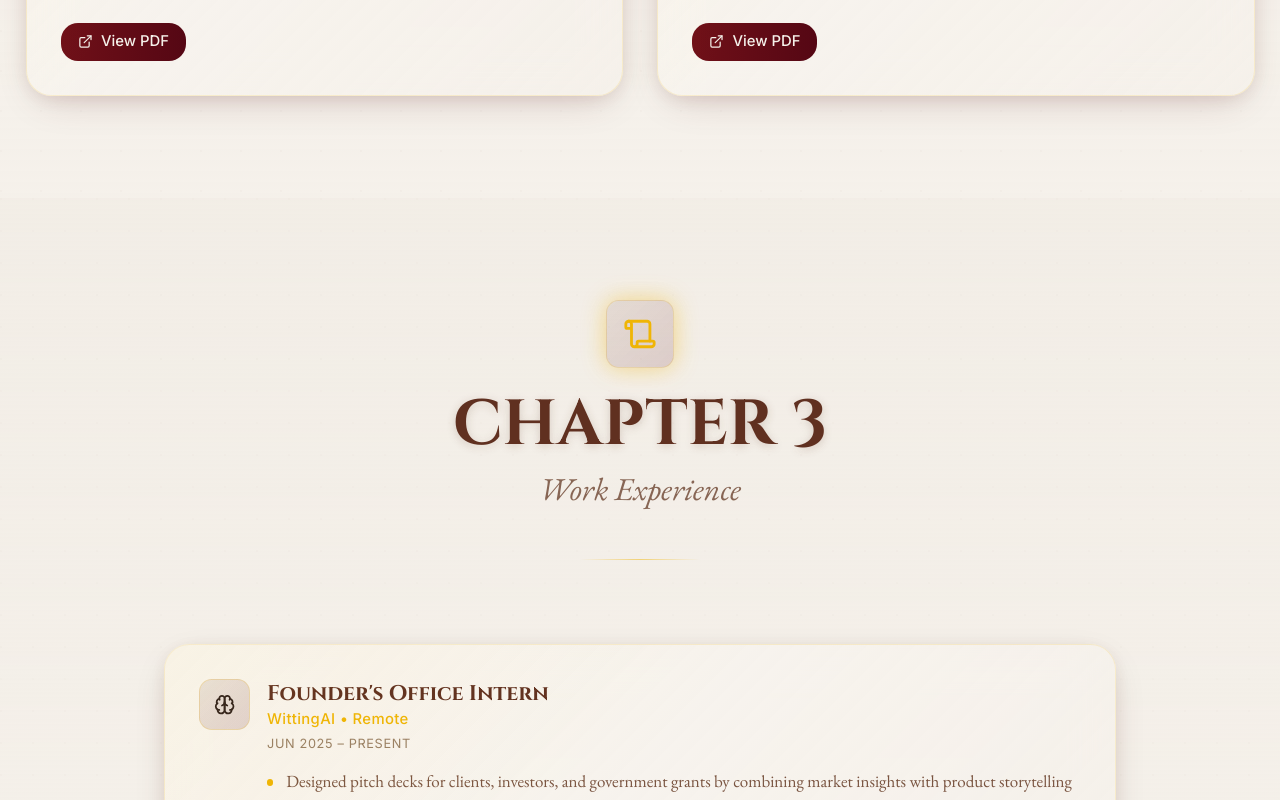
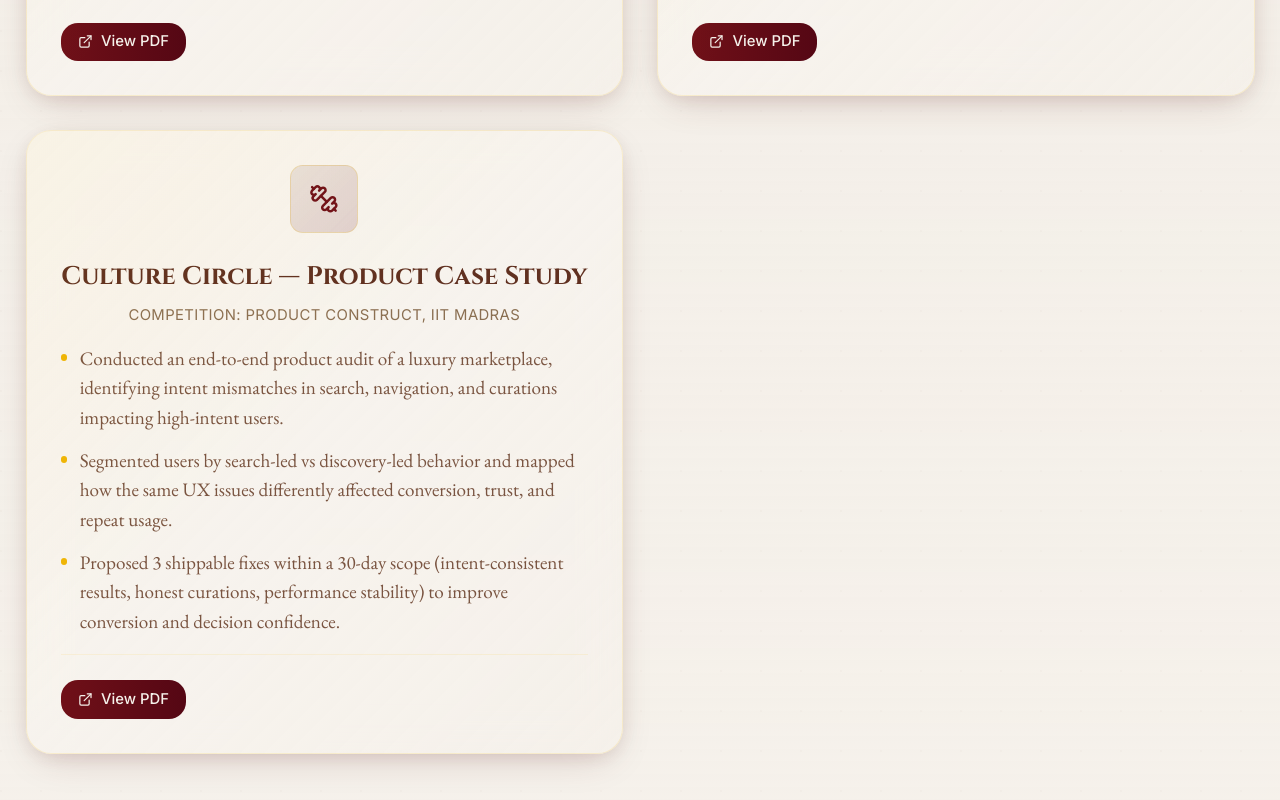
Before and after one commit to shravya0704/shravyas-scrolls-archive, a React (Vite) app: page / in a window 1280 px wide. Shown: the part 5640-6440 px from the top of the page. Built offline with nearby package versions, Linux system fonts and the light colour scheme.

Commit message:
new project added

```diff
--- a/src/components/portfolio/ProjectsSection.tsx
+++ b/src/components/portfolio/ProjectsSection.tsx
@@ -48,6 +48,7 @@
         { label: "View GitHub", url: "https://github.com/AditiLad2005/BookMySpot" }
       ]
     },
+
     {
       title: "Collabry",
       points: [
@@ -134,7 +135,23 @@
       documents: [
         { label: "View PDF", url: "https://drive.google.com/file/d/1mdnOYv9FcdLiHpPBFelyKfQxlSGzboxy/view?usp=drive_link" }
       ]
-    }
+    },
+
+    {
+      title: "Culture Circle — Product Case Study",
+      points: [
+        "Conducted an end-to-end product audit of a luxury marketplace, identifying intent mismatches in search, navigation, and curations impacting high-intent users.",
+        "Segmented users by search-led vs discovery-led behavior and mapped how the same UX issues differently affected conversion, trust, and repeat usage.",
+        "Proposed 3 shippable fixes within a 30-day scope (intent-consistent results, honest curations, performance stability) to improve conversion and decision confidence.",
+      ],
+      icon: <Dumbbell className="w-7 h-7" />,
+      timeline: "Competition: Product Construct, IIT Madras",
+      documents: [
+        { label: "View PDF", url: "https://drive.google.com/file/d/1WSxTULSGbpvWRX8bQxWk8-s-JqrxXM5V/view?usp=drive_link" }
+      ]
+    },
+
+
   ];
 
   return (
```
